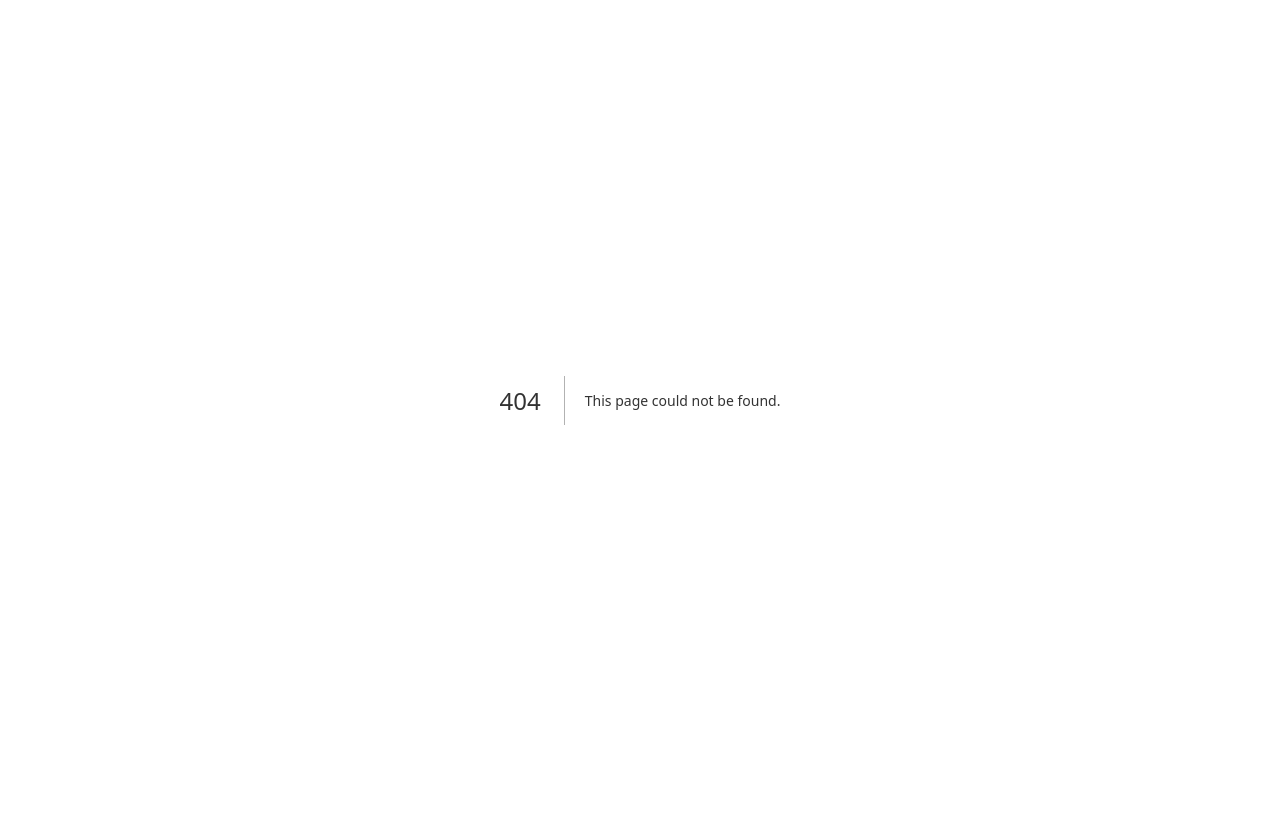
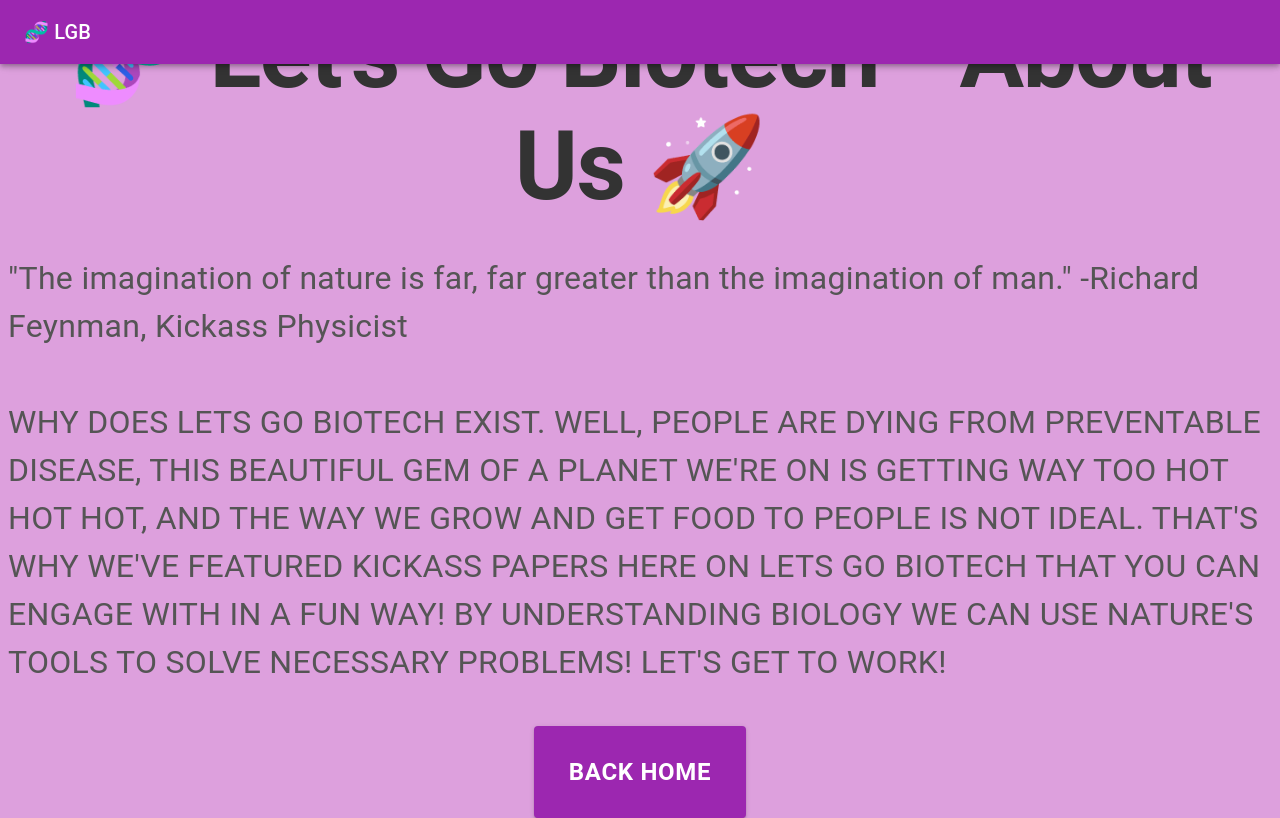
Before and after one commit to rohanrobinson/lgb, a Next.js app: page /about-us in a window 1280 px wide. Before the commit this address had no page. Built offline with nearby package versions, Linux system fonts and the light colour scheme.

Commit message:
added an about-us page and button

```diff
--- /dev/null
+++ b/src/pages/about-us.js
@@ -0,0 +1,71 @@
+import Head from 'next/head';
+import styles from '../styles/Home.module.css';
+import { Box, AppBar, Toolbar, Typography, Button } from '@mui/material';
+import Link from 'next/link';
+
+export default function AboutUs() {
+
+    const goBackHome = () => {
+        window.location.href = "http://localhost:3000";
+    }
+
+  return (
+    <Box sx={{ display: 'flex', flexDirection: 'column', alignItems: 'center', justifyContent: 'center', height: '100vh' }}>
+      <Head>
+        <title>Let's Go Biotech - About Us</title>
+        <meta name="description" content="created by Rohan Cain Robinson" />
+      </Head>
+
+      <AppBar position="fixed" color="secondary">
+        <Toolbar>
+            <Typography variant="h6" component="div" sx={{ flexGrow: 1 }} className={styles.cursorPointer}  onClick={goBackHome}>
+            🧬 LGB
+            </Typography>
+        </Toolbar>
+      </AppBar>
+
+      <div className={styles.lgbInfo}>
+        <Typography variant="h1" sx={{ mb: 4 }}>
+        <b><span className={styles.lgbHeader}>🧬 Let's Go Biotech - About Us 🚀</span></b>
+        </Typography>
+
+      <Box sx={{
+        display: 'flex',
+        flexDirection: 'column',
+        alignItems: 'center',
+        justifyContent: 'center',
+        gap: 3
+                }}>
+
+      <Typography variant="body1" sx={{ mb: 2, fontSize: "2.0rem"  }}>
+          <span>
+            "The imagination of nature is far, far greater than the imagination of man." -Richard Feynman, Kickass Physicist
+          </span>
+
+          <br />
+          <br />
+
+          <span>WHY DOES LETS GO BIOTECH EXIST. WELL, PEOPLE ARE DYING FROM PREVENTABLE DISEASE, THIS BEAUTIFUL GEM OF A PLANET WE'RE
+            ON IS GETTING WAY TOO HOT HOT HOT, AND THE WAY WE GROW AND GET FOOD TO PEOPLE IS NOT IDEAL.
+            THAT'S WHY WE'VE FEATURED KICKASS PAPERS HERE ON LETS GO BIOTECH THAT YOU CAN ENGAGE WITH IN A FUN WAY!
+            BY UNDERSTANDING BIOLOGY WE CAN USE NATURE'S TOOLS TO SOLVE NECESSARY PROBLEMS! LET'S GET TO WORK!
+          </span>
+      </Typography>
+
+
+            <Button
+              variant="contained"
+              color="secondary"
+              size="large"
+              href="/"
+              sx={{ fontWeight: 'bold', fontSize: '24px', padding: '25px 35px', }}
+            >
+              Back Home
+            </Button>
+        </Box>
+    </div>
+
+
+    </Box>
+  );
+}
```
Also changed, not shown: src/pages/index.js (+15 -3 lines).
